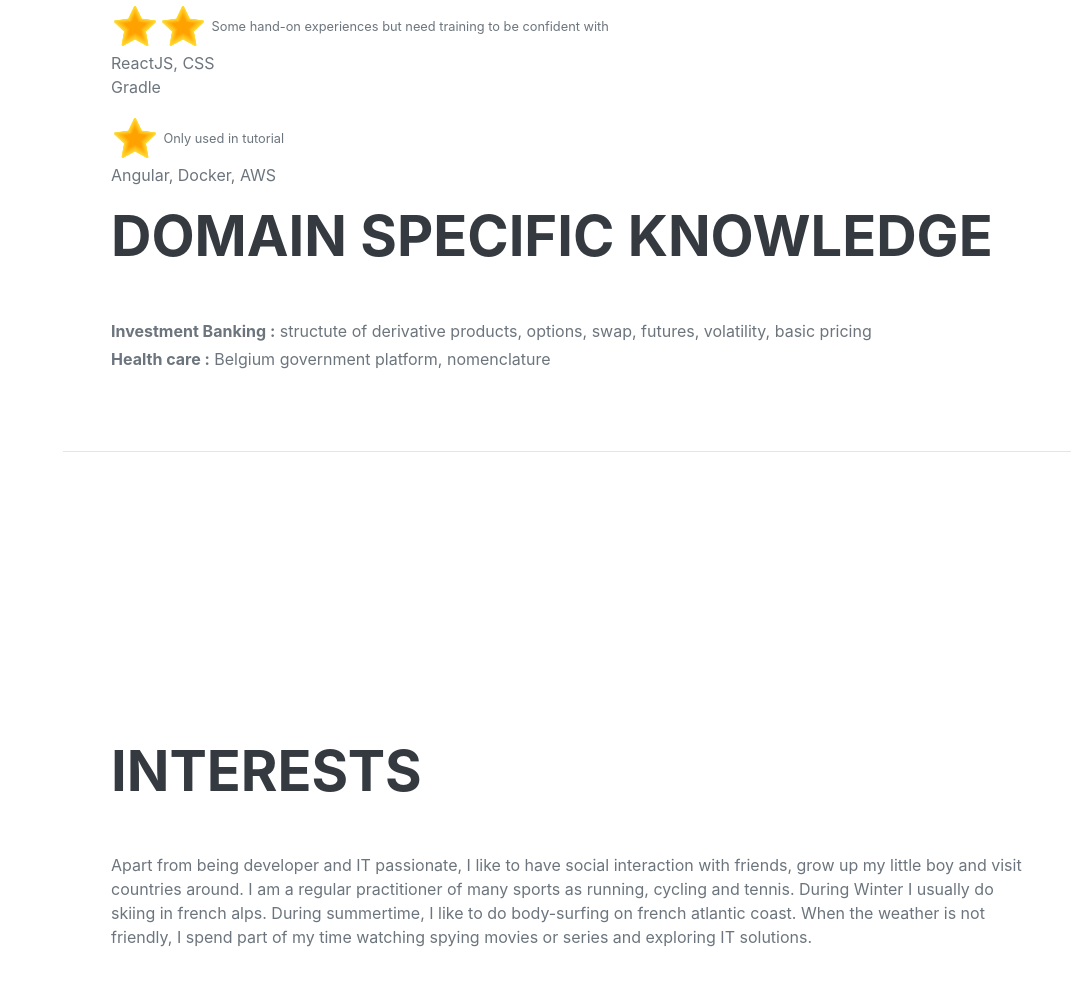
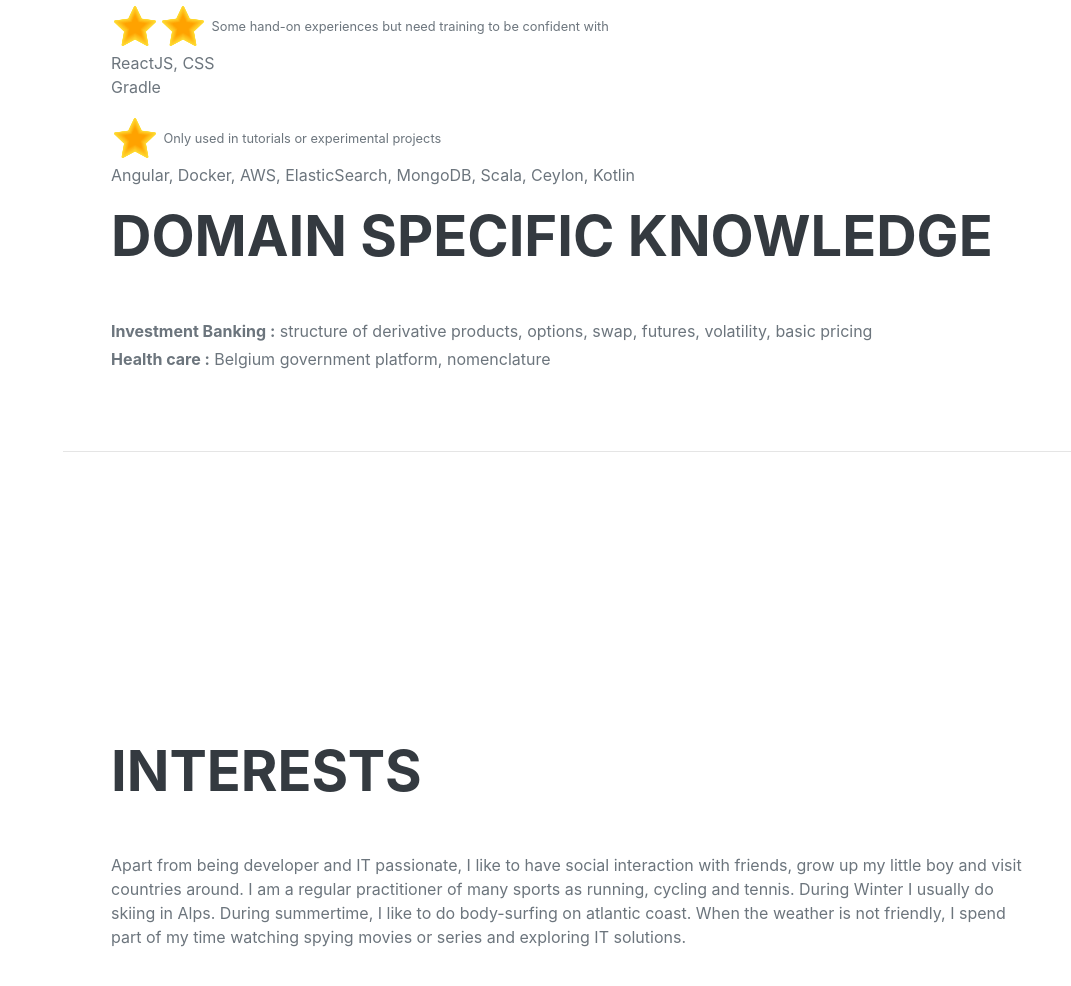
Before and after one commit to djeang/djeang.github.io, a plain HTML site: page index.html in a window 1280 px wide. Shown: the part 6313-7299 px from the top of the page, without its empty margins (209-1280 px from the left). Drawn offline with nearby package versions, Linux system fonts and the light colour scheme; a web font is replaced by a local one.

Commit message:
import new site

```diff
--- a/index.html
+++ b/index.html
@@ -243,11 +243,11 @@
                     <div class="mb-0">ReactJS, CSS</div>
                     <div class="mb-3">Gradle</div>
                     <!-- 1 stars -->
-                    <img src="assets/img/icons8-star-48.png"> <small>Only used in tutorial</small>
-                    <div class="mb-3">Angular, Docker, AWS</div>
+                    <img src="assets/img/icons8-star-48.png"> <small>Only used in tutorials or experimental projects</small>
+                    <div class="mb-3">Angular, Docker, AWS, ElasticSearch, MongoDB, Scala, Ceylon, Kotlin</div>
 
                     <h2 class="mb-5">Domain Specific Knowledge</h2>
-                    <div class="mb-1"><b>Investment Banking :</b> structute of derivative products, options, swap, futures, volatility, basic pricing
+                    <div class="mb-1"><b>Investment Banking :</b> structure of derivative products, options, swap, futures, volatility, basic pricing
                     </div>
                     <div class="mb-0"><b>Health care :</b> Belgium government platform, nomenclature
                     </div>
@@ -261,9 +261,8 @@
                     <p>Apart from being developer and IT passionate, I like to have social interaction with friends,
                         grow up my little boy and visit countries around.
                         I am a regular practitioner of many sports as running, cycling and tennis. During Winter I usually
-                        do skiing in french alps. During summertime, I like to do body-surfing on french atlantic coast.
+                        do skiing in Alps. During summertime, I like to do body-surfing on atlantic coast.
                         When the weather is not friendly, I spend part of my time watching spying movies or series and exploring IT solutions.
-
                     </p>
                 </div>
             </section>
```
